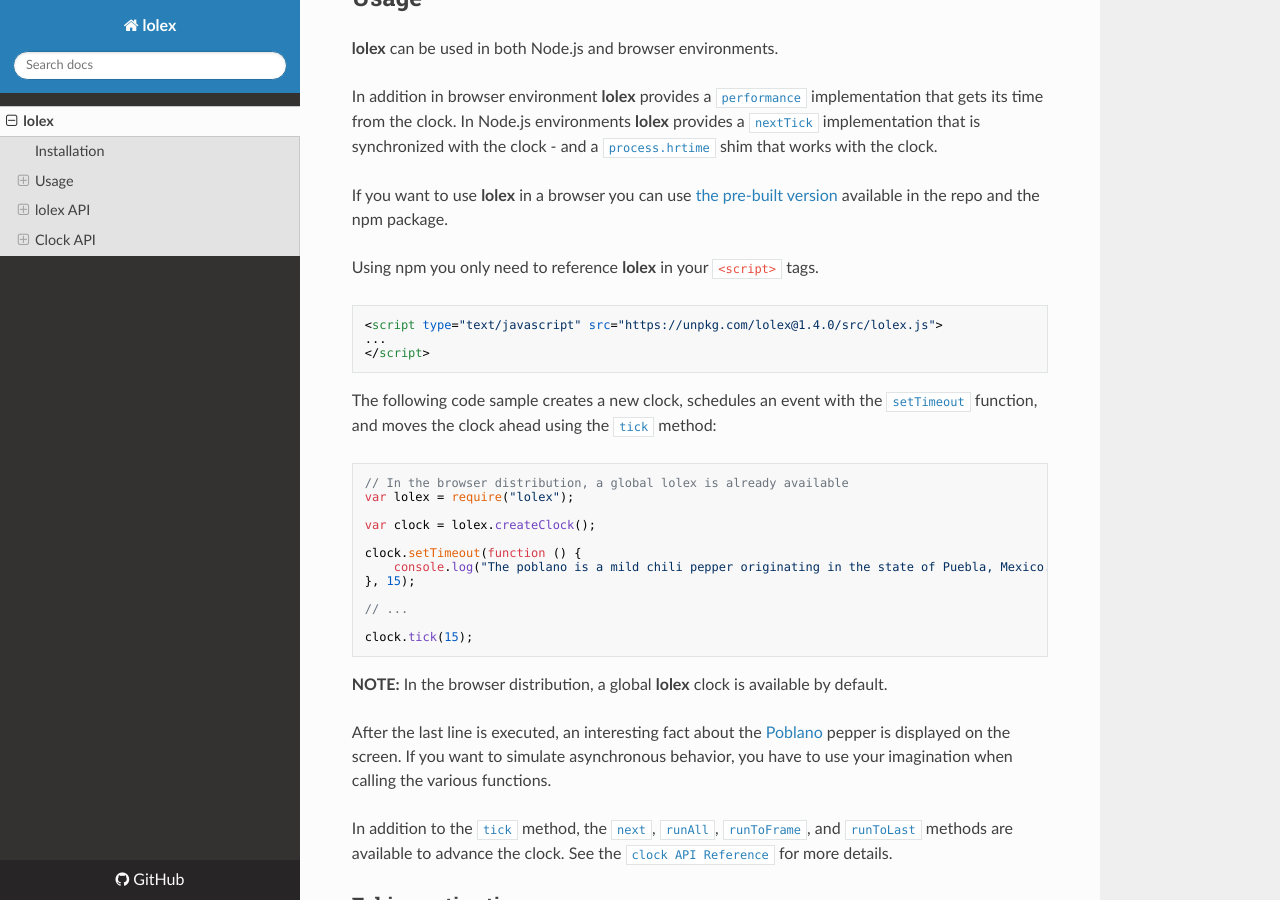
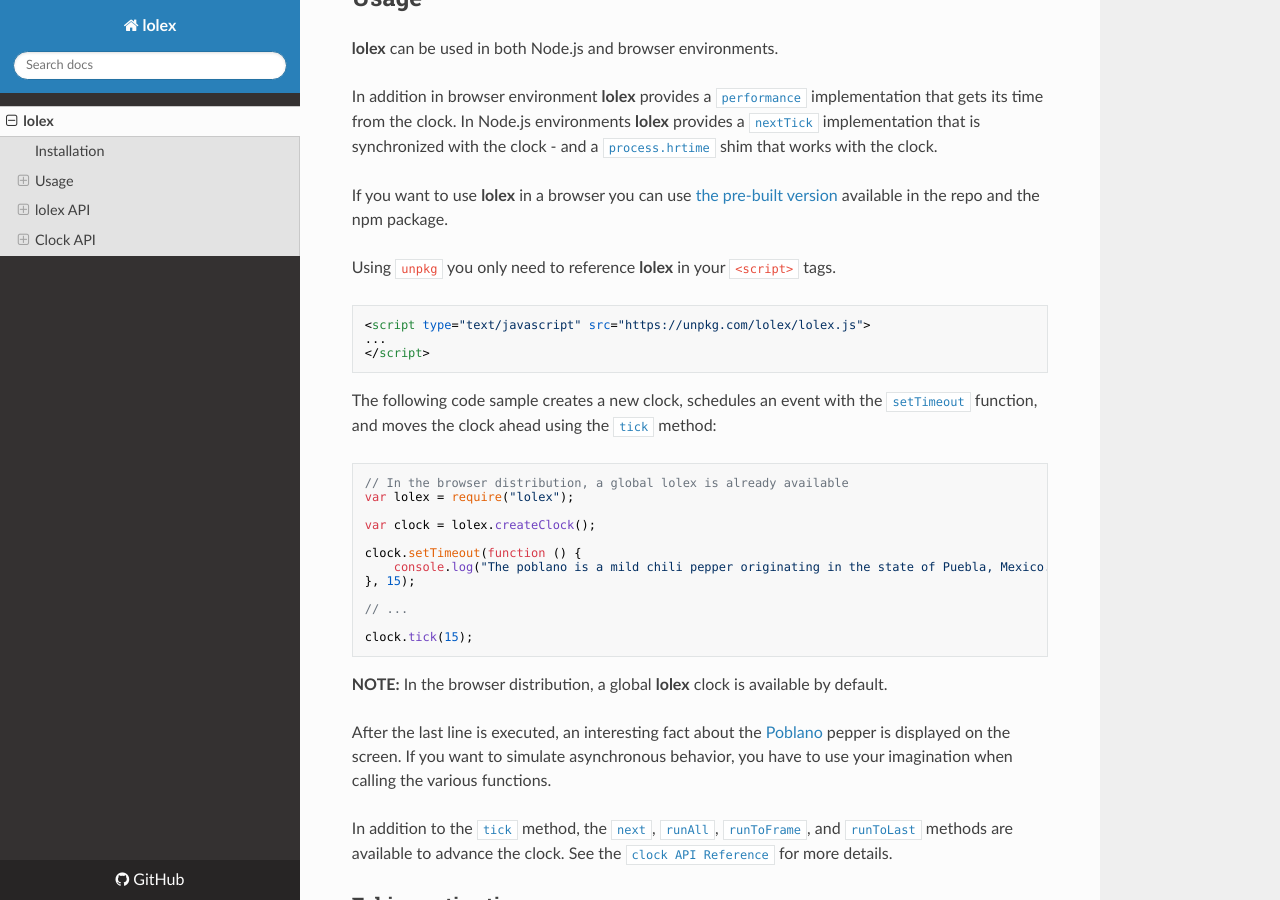
Before and after one commit to sinonjs/fake-timers, an MkDocs documentation site: the page built from docs/index.md, in a window 1280 px wide and 900 px high, scrolled down 879 px. Built offline with MkDocs 1.6.1, drawn with Linux system fonts in a browser that asks for light colours; nearby versions of some CDN libraries.

Commit message:
fix(docs): link to latest version of lolex on unpkg
* Use https://unpkg.com/lolex/lolex.js to always point to the latest
version of **lolex**.
* Also change the  introducing text to mention unpkg instead of npm

See #219

````diff
--- a/docs/index.md
+++ b/docs/index.md
@@ -44,10 +44,10 @@ If you want to use **lolex** in a browser you can use
 [the pre-built version](https://github.com/sinonjs/lolex/blob/master/lolex.js)
 available in the repo and the npm package.
 
-Using npm you only need to reference **lolex** in your `<script>` tags.
+Using `unpkg` you only need to reference **lolex** in your `<script>` tags.
 
 ```html
-<script type="text/javascript" src="https://unpkg.com/lolex@1.4.0/src/lolex.js">
+<script type="text/javascript" src="https://unpkg.com/lolex/lolex.js">
 ...
 </script>
 ```
````
